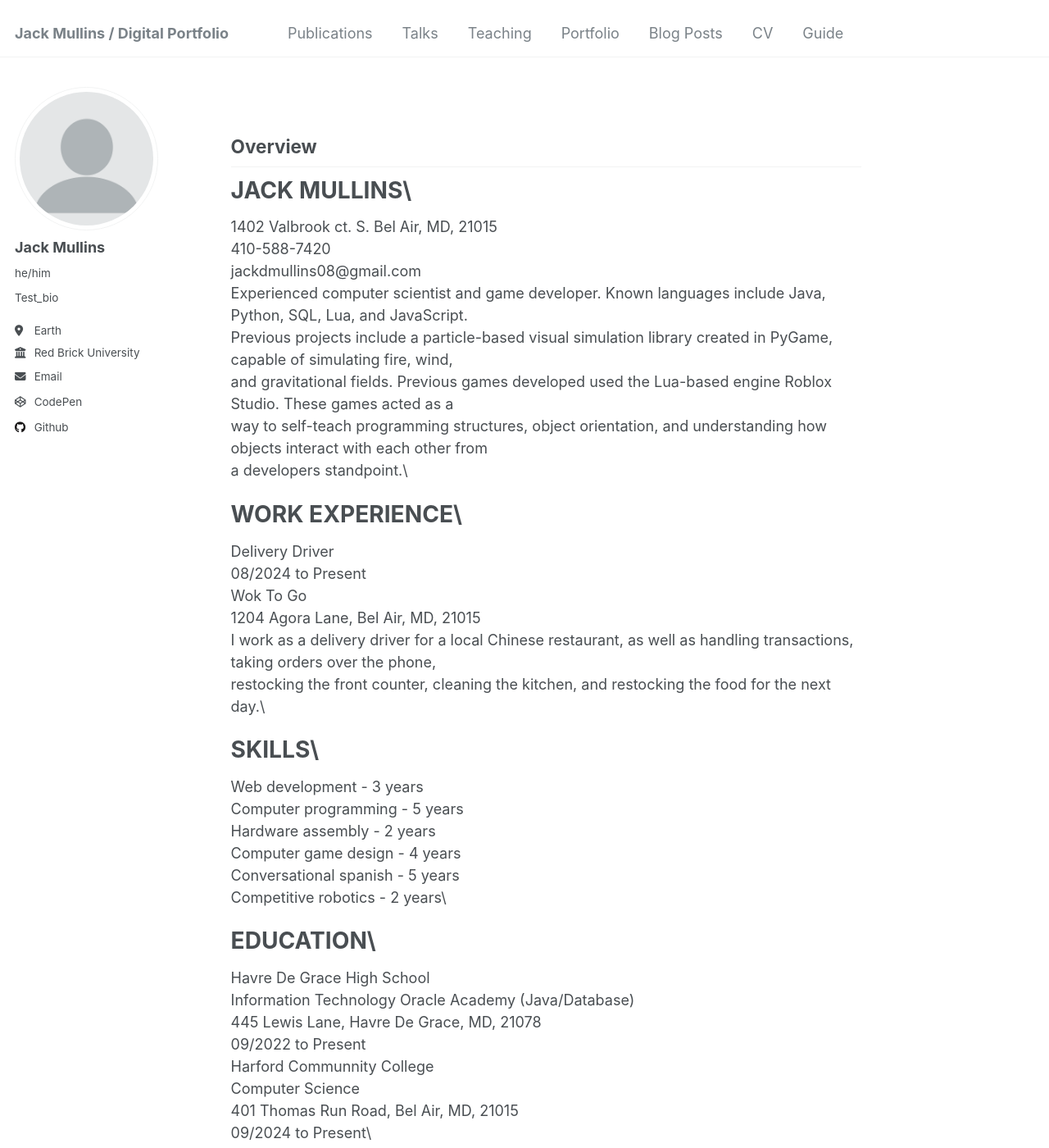
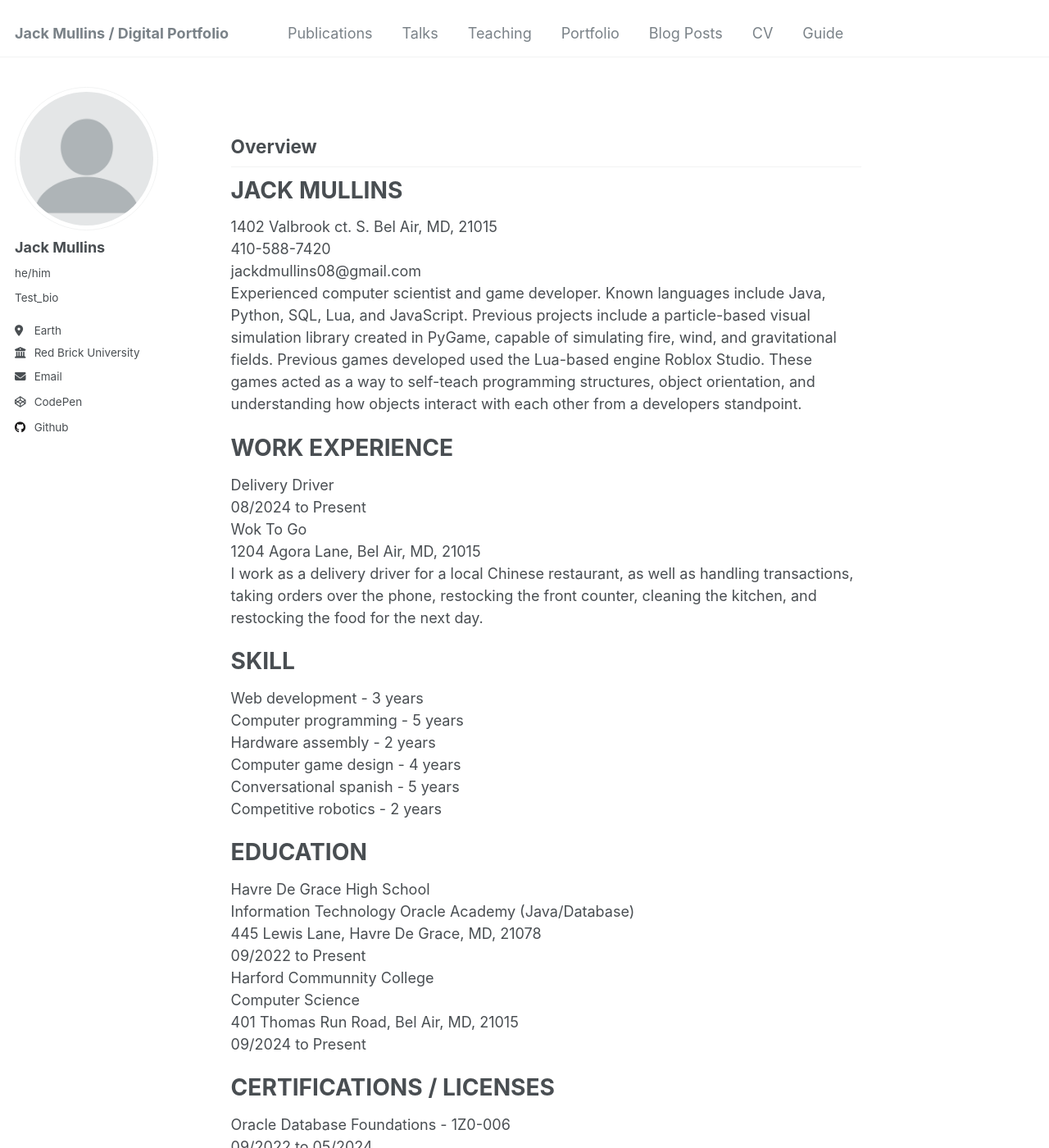
Before and after one commit to JaMullins/JaMullins.github.io, a Jekyll site: the page built from _pages/about.md, in a window 1280 px wide and 1400 px high. Shown: the whole window at 82% size. Built offline with Jekyll 4.4.1, drawn with Linux system fonts in a browser that asks for light colours; some of the changed text lies outside the part shown.

Commit message:
Update about.md

```diff
--- a/_pages/about.md
+++ b/_pages/about.md
@@ -8,30 +8,30 @@ redirect_from:
 ---
 
 ## Overview
-# JACK MULLINS\
+# JACK MULLINS
 1402 Valbrook ct. S. Bel Air, MD, 21015\
 410-588-7420\
 jackdmullins08@gmail.com\
-Experienced computer scientist and game developer. Known languages include Java, Python, SQL, Lua, and JavaScript.\
-Previous projects include a particle-based visual simulation library created in PyGame, capable of simulating fire, wind,\
-and gravitational fields. Previous games developed used the Lua-based engine Roblox Studio. These games acted as a\
-way to self-teach programming structures, object orientation, and understanding how objects interact with each other from\
-a developers standpoint.\
-# WORK EXPERIENCE\
+Experienced computer scientist and game developer. Known languages include Java, Python, SQL, Lua, and JavaScript.
+Previous projects include a particle-based visual simulation library created in PyGame, capable of simulating fire, wind,
+and gravitational fields. Previous games developed used the Lua-based engine Roblox Studio. These games acted as a
+way to self-teach programming structures, object orientation, and understanding how objects interact with each other from
+a developers standpoint.
+# WORK EXPERIENCE
 Delivery Driver\
 08/2024 to Present\
 Wok To Go\
 1204 Agora Lane, Bel Air, MD, 21015\
-I work as a delivery driver for a local Chinese restaurant, as well as handling transactions, taking orders over the phone,\
-restocking the front counter, cleaning the kitchen, and restocking the food for the next day.\
-# SKILLS\
+I work as a delivery driver for a local Chinese restaurant, as well as handling transactions, taking orders over the phone,
+restocking the front counter, cleaning the kitchen, and restocking the food for the next day.
+# SKILL
 Web development - 3 years\
 Computer programming - 5 years\
 Hardware assembly - 2 years\
 Computer game design - 4 years\
 Conversational spanish - 5 years\
-Competitive robotics - 2 years\
-# EDUCATION\
+Competitive robotics - 2 years
+# EDUCATION
 Havre De Grace High School\
 Information Technology Oracle Academy (Java/Database)\
 445 Lewis Lane, Havre De Grace, MD, 21078\
@@ -39,11 +39,11 @@ Information Technology Oracle Academy (Java/Database)\
 Harford Communnity College\
 Computer Science\
 401 Thomas Run Road, Bel Air, MD, 21015\
-09/2024 to Present\
-# CERTIFICATIONS / LICENSES\
+09/2024 to Present
+# CERTIFICATIONS / LICENSES
 Oracle Database Foundations - 1Z0-006\
 09/2022 to 05/2024\
-Certificate of database design, creation, and implementation methods associated with the Oracle Academy. Test was\
-successfully taken on May the 27th with testing ID OC5065176.\
-# LINKS\
-https://www.pygame.org/project/1527\
+Certificate of database design, creation, and implementation methods associated with the Oracle Academy. Test was
+successfully taken on May the 27th with testing ID OC5065176.
+# LINKS
+https://www.pygame.org/project/1527
```
